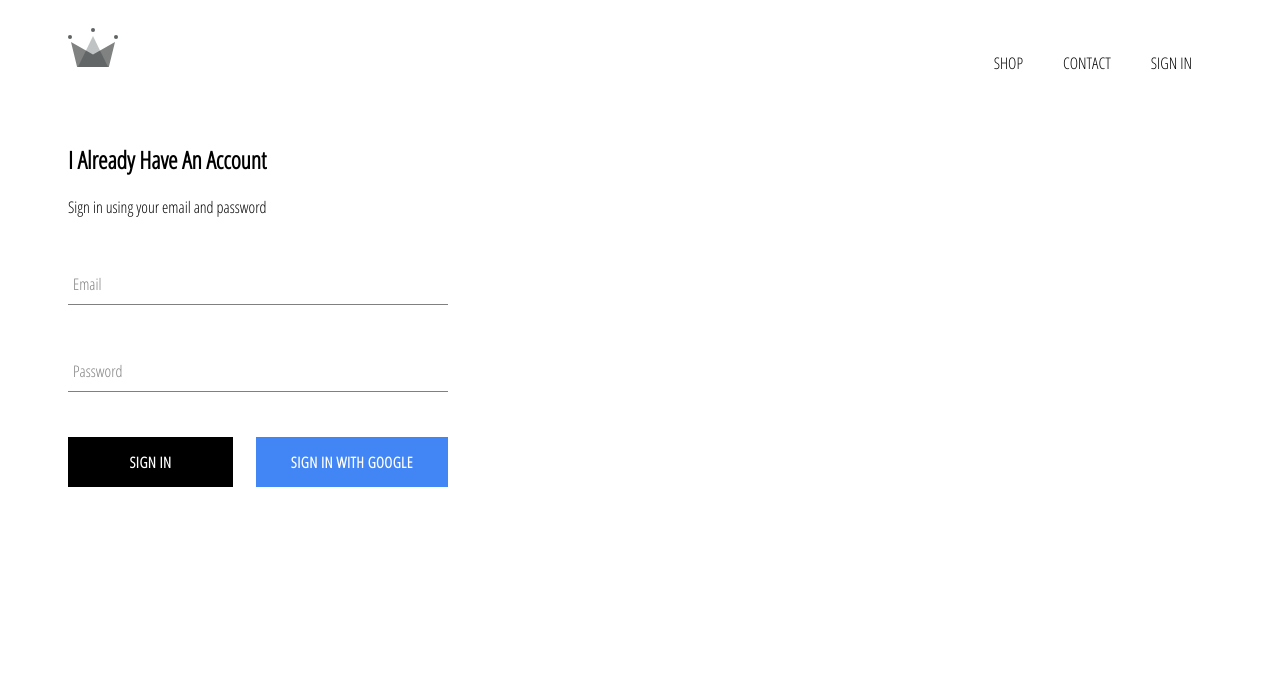
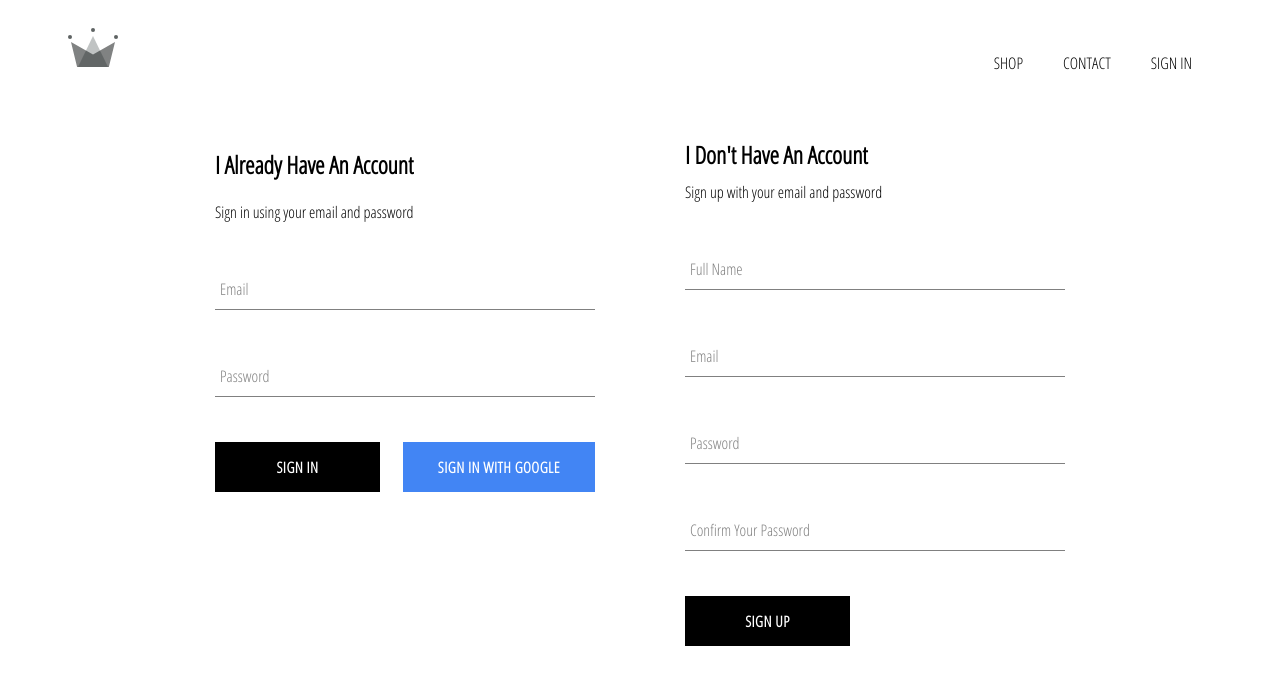
Before and after one commit to AbdallahAbis/Clothes-Shop, a React (Create React App) app: page /signin in a window 1280 px wide. Shown: the top 684 px of the page. Built offline with nearby package versions, Linux system fonts and the light colour scheme; no server answers.

Commit message:
Sign Up form added, with ability of saving new users to database

```diff
--- a/src/App.js
+++ b/src/App.js
@@ -4,7 +4,7 @@ import HomePage from "./pages/HomePage/HomePage.component";
 import ShopPage from "./pages/Shop/Shop.component";
 import SignInAndSignUp from "./pages/Sign-in-sign-up/Sign-in-sign-up.component";
 import Header from "./components/Header/Header.component";
-import { auth } from "./firebase/firebase.utils";
+import { auth, createUserProfileDocument } from "./firebase/firebase.utils";
 import "./App.css";
 
 class App extends Component {
@@ -15,9 +15,20 @@ class App extends Component {
   unsubscribeFromAuth = null;
 
   componentDidMount() {
-    this.unsubscribeFromAuth = auth.onAuthStateChanged(user => {
-      this.setState({ currentUser: user });
-      console.log(user);
+    this.unsubscribeFromAuth = auth.onAuthStateChanged(async userAuth => {
+      if (userAuth) {
+        const userRef = await createUserProfileDocument(userAuth);
+        userRef.onSnapshot(snapShot => {
+          this.setState({
+            currentUser: {
+              id: snapShot.id,
+              ...snapShot.data()
+            }
+          });
+        });
+      } else {
+        this.setState({ currentUser: userAuth });
+      }
     });
   }
 
--- /dev/null
+++ b/src/components/Sign-up/Sign-up.component.jsx
@@ -0,0 +1,93 @@
+import React, { Component } from "react";
+
+import FormInput from "../Form-input/Form-input.component";
+import CustomButton from "../Custom-button/Custom-button.component";
+import { auth, createUserProfileDocument } from "../../firebase/firebase.utils";
+
+import "./Sign-up.styles.scss";
+
+class SignUp extends Component {
+  state = {
+    displayName: "",
+    email: "",
+    password: "",
+    confirmPassword: ""
+  };
+
+  handleSubmit = async e => {
+    e.preventDefault();
+    const { displayName, email, password, confirmPassword } = this.state;
+
+    if (password !== confirmPassword) {
+      alert("Passwords don't match");
+      return;
+    }
+
+    try {
+      const { user } = await auth.createUserWithEmailAndPassword(
+        email,
+        password
+      );
+
+      await createUserProfileDocument(user, { displayName });
+
+      this.setState({
+        displayName: "",
+        email: "",
+        password: "",
+        confirmPassword: ""
+      });
+    } catch (error) {
+      console.error(error);
+    }
+  };
+
+  handleChange = e => {
+    const { name, value } = e.target;
+    this.setState({ [name]: value });
+  };
+
+  render() {
+    const { displayName, email, password, confirmPassword } = this.state;
+    return (
+      <div className="sign-up">
+        <h2 className="title">I Don't Have An Account</h2>
+        <span className="subtitle">Sign up with your email and password</span>
+
+        <form className="sign-up-form" onSubmit={this.handleSubmit}>
+          <FormInput
+            type="text"
+            name="displayName"
+            value={displayName}
+            handleChange={this.handleChange}
+            label="Full Name"
+          />
+          <FormInput
+            type="email"
+            name="email"
+            value={email}
+            handleChange={this.handleChange}
+            label="Email"
+          />
+          <FormInput
+            type="password"
+            name="password"
+            value={password}
+            handleChange={this.handleChange}
+            label="Password"
+          />
+          <FormInput
+            type="password"
+            name="confirmPassword"
+            value={confirmPassword}
+            handleChange={this.handleChange}
+            label="Confirm Your Password"
+          />
+          <CustomButton type="submit">SIGN UP</CustomButton>
+        </form>
+      </div>
+    );
+  }
+}
+
+export default SignUp;
--- /dev/null
+++ b/src/components/Sign-up/Sign-up.styles.scss
@@ -0,0 +1,9 @@
+.sign-up {
+  display: flex;
+  flex-direction: column;
+  width: 380px;
+
+  .title {
+    margin: 10px 0;
+  }
+}
--- a/src/firebase/firebase.utils.js
+++ b/src/firebase/firebase.utils.js
@@ -14,6 +14,31 @@ const config = {
 
 firebase.initializeApp(config);
 
+export const createUserProfileDocument = async (userAuth, additionalData) => {
+  if (!userAuth) return;
+
+  const userRef = firestore.doc(`users/${userAuth.uid}`);
+
+  const snapShot = await userRef.get();
+
+  if (!snapShot.exists) {
+    const { displayName, email } = userAuth;
+    const createdAt = new Date();
+    try {
+      await userRef.set({
+        displayName,
+        email,
+        createdAt,
+        ...additionalData
+      });
+    } catch (error) {
+      console.log("error creating user", error.message);
+    }
+  }
+
+  return userRef;
+};
+
 export const auth = firebase.auth();
 export const firestore = firebase.firestore();
 
--- a/src/pages/Sign-in-sign-up/Sign-in-sign-up.component.jsx
+++ b/src/pages/Sign-in-sign-up/Sign-in-sign-up.component.jsx
@@ -1,11 +1,13 @@
 import React from "react";
 import SignIn from "../../components/Sign-in/Sign-in.component";
+import SignUp from "../../components/Sign-up/Sign-up.component";
 import "./Sign-in-sign-up.styles.scss";
 
 const SignInAndSignUp = () => {
   return (
     <div className="sign-in-sign-up">
       <SignIn />
+      <SignUp />
     </div>
   );
 };
--- a/src/pages/Sign-in-sign-up/Sign-in-sign-up.styles.scss
+++ b/src/pages/Sign-in-sign-up/Sign-in-sign-up.styles.scss
@@ -0,0 +1,6 @@
+.sign-in-sign-up {
+  width: 850px;
+  display: flex;
+  justify-content: space-between;
+  margin: 30px auto;
+}
```
